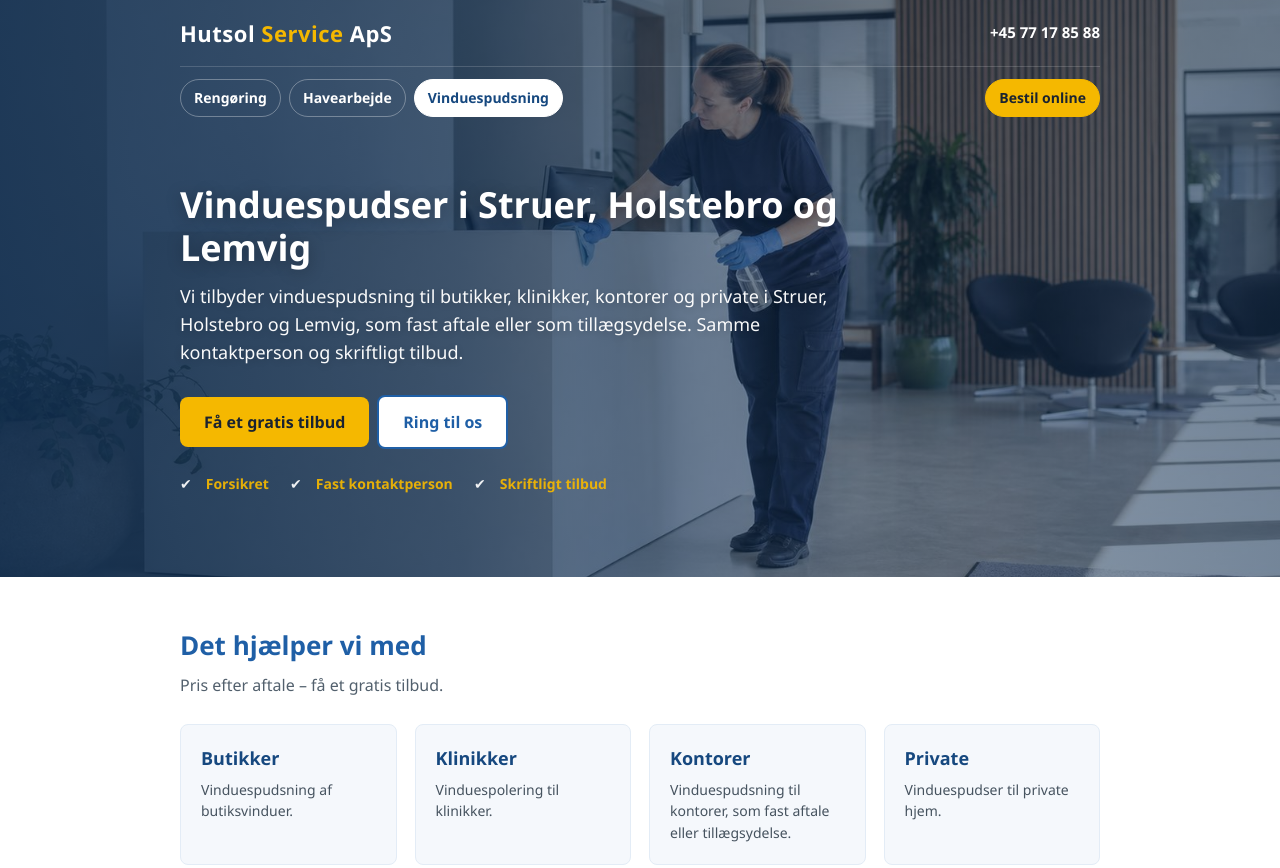
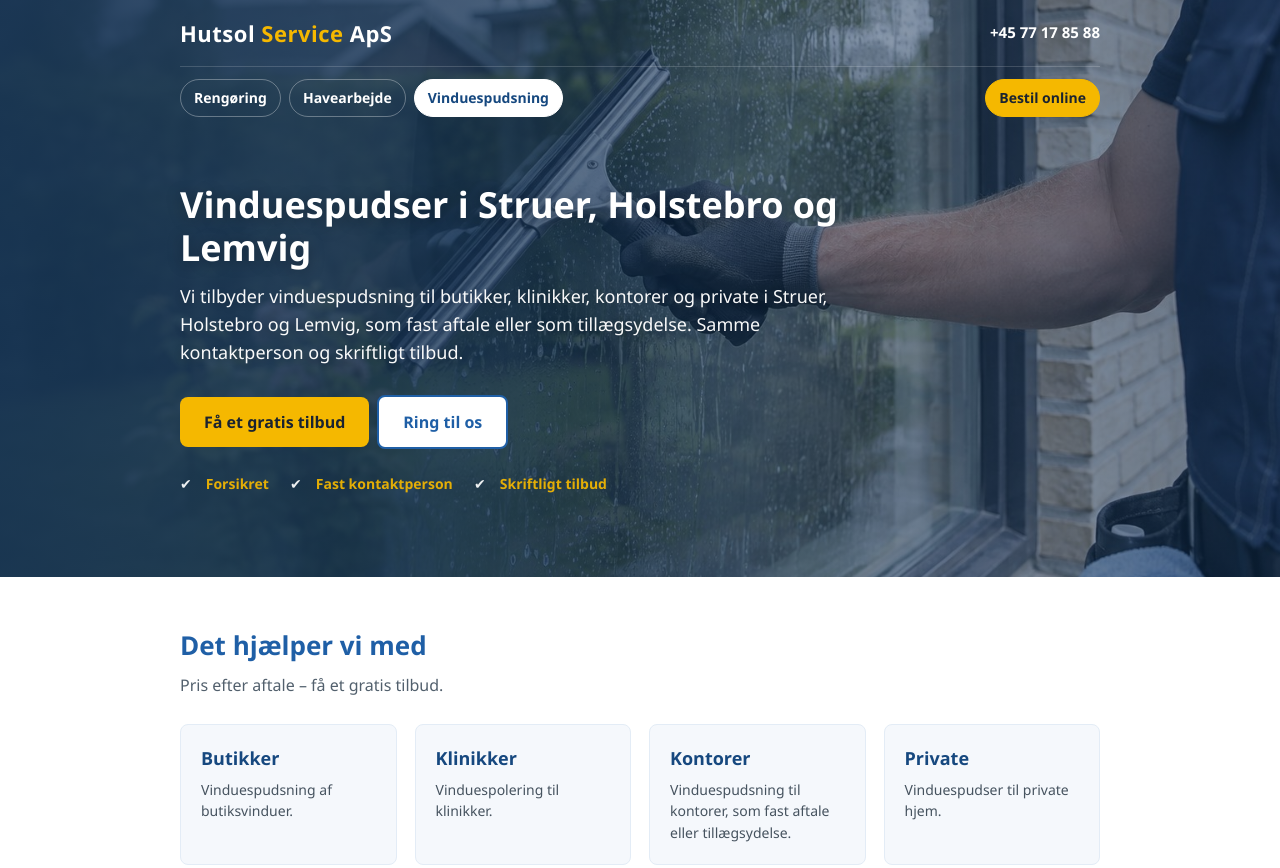
Before and after one commit to shurik305/hutsol-site, a plain HTML site: page vinduespudser.html in a window 1280 px wide. Shown: the top 868 px of the page. Drawn offline with Linux system fonts and the light colour scheme.

Commit message:
Add generated window-cleaning hero image

```diff
--- a/vinduespudser.html
+++ b/vinduespudser.html
@@ -12,7 +12,7 @@
 <meta property="og:title" content="Vinduespudser i Struer, Holstebro og Lemvig | Hutsol Service ApS">
 <meta property="og:description" content="Vinduespudser i Struer, Holstebro og Lemvig: vinduespudsning og vinduespolering for butikker, klinikker, kontorer og private. Få et gratis tilbud.">
 <meta property="og:url" content="https://hutsol.dk/vinduespudser.html">
-<meta property="og:image" content="https://hutsol.dk/assets/hero-erhvervsrengoring.jpg">
+<meta property="og:image" content="https://hutsol.dk/assets/vinduespudsning-ai.jpg">
 <meta name="twitter:card" content="summary_large_image">
 <script type="application/ld+json">
 {
@@ -64,7 +64,7 @@
   .btn{display:inline-block;background:var(--sun);color:#1a2330;font-weight:700;padding:13px 24px;border-radius:8px;text-decoration:none;margin:6px 8px 6px 0;}
   .btn.alt{background:#fff;color:var(--blue);border:2px solid var(--blue);}
   header{position:relative;background:#183a63;color:#fff;overflow:hidden;}
-  header::before{content:"";position:absolute;inset:0;background:linear-gradient(90deg,rgba(17,47,81,.9) 0%,rgba(17,47,81,.76) 36%,rgba(17,47,81,.48) 68%,rgba(17,47,81,.58) 100%),url('assets/hero-erhvervsrengoring.jpg') 72% center/cover no-repeat;}
+  header::before{content:"";position:absolute;inset:0;background:linear-gradient(90deg,rgba(17,47,81,.9) 0%,rgba(17,47,81,.76) 36%,rgba(17,47,81,.48) 68%,rgba(17,47,81,.58) 100%),url('assets/vinduespudsning-ai.jpg') 72% center/cover no-repeat;}
   header .wrap{position:relative;z-index:1;}
   .top{display:flex;justify-content:space-between;align-items:center;padding:16px 0;border-bottom:1px solid rgba(255,255,255,.16);}
   .brand{font-size:22px;font-weight:800;letter-spacing:.5px;}
```
Also changed, not shown: assets/vinduespudsning-ai.jpg (added).
